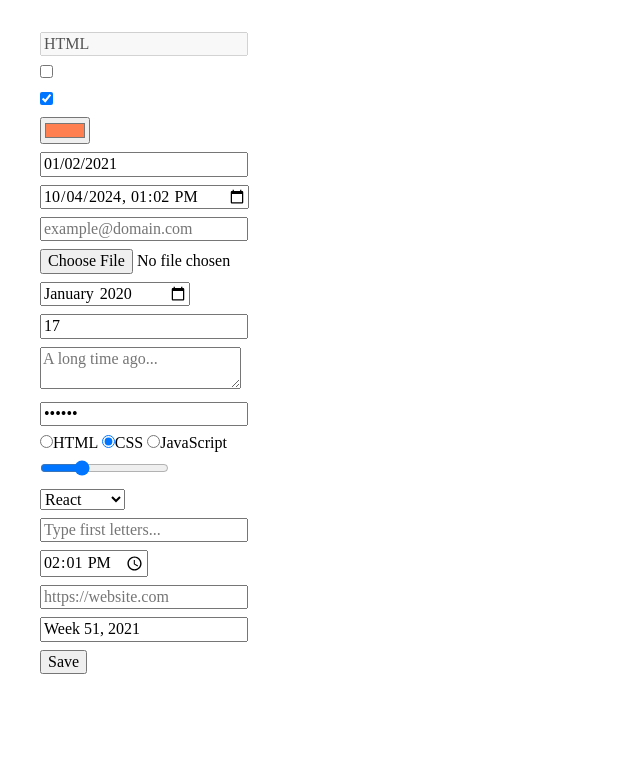
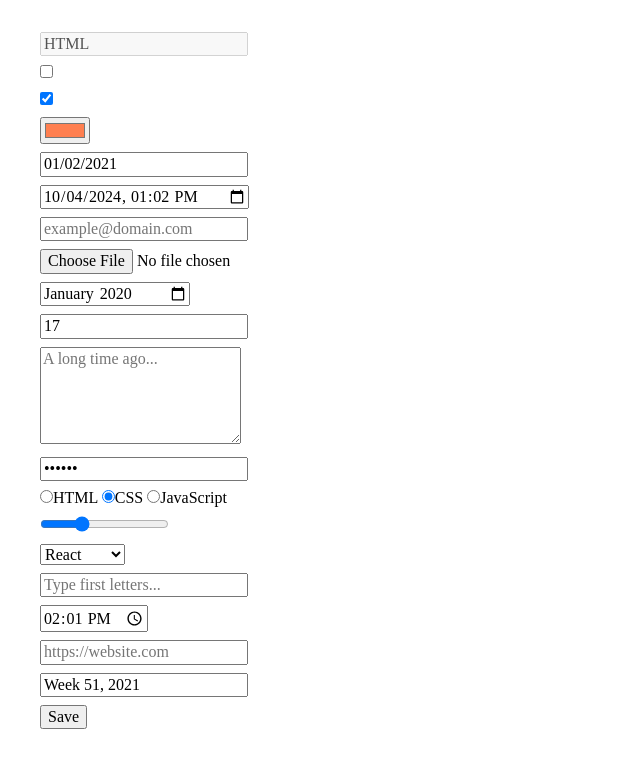
Before and after one commit to mickeljilenko123/Gromcode_1, a plain HTML site: page index.html in a window 1280 px wide. Shown: the whole page, without its empty margins (0-640 px from the left). Drawn offline with nearby package versions, Linux system fonts and the light colour scheme.

Commit message:
css 16.5

```diff
--- a/index.html
+++ b/index.html
@@ -41,7 +41,7 @@
             <input type="number" name="favoriteNumber" value="17">
         </div>
         <div class="form-input">
-            <textarea name="story" minlength="5" maxlength="30" maxrow="5" placeholder="A long time ago..."></textarea>
+            <textarea name="story" rows="5" maxlength="30" maxrow="5" placeholder="A long time ago..."></textarea>
         </div>
         <div class="form-input">
             <input type="password" name="password" value="secret">
```
